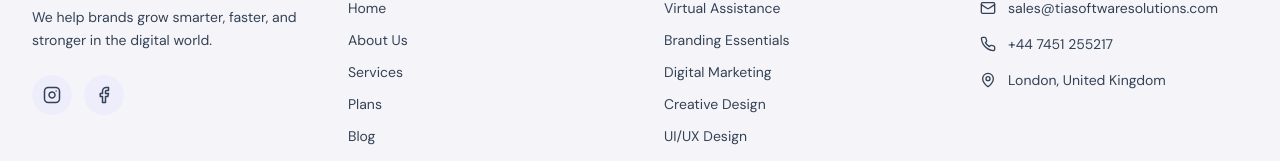
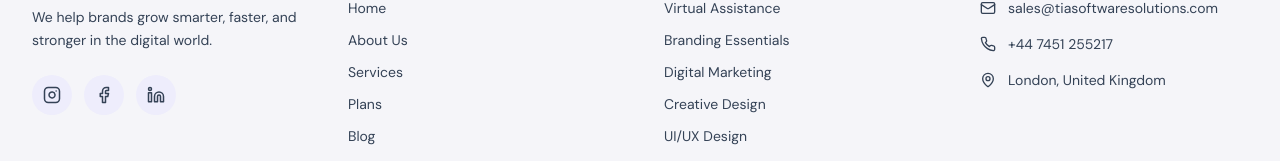
Before and after one commit to Vicky11124/TIA_SOFTWARE_COM, a React (Vite) app: page / in a window 1280 px wide. Shown: the part 6549-6710 px from the top of the page. Built offline with nearby package versions, Linux system fonts and the light colour scheme; no server answers; the database is empty.

Commit message:
feat: add LinkedIn company link to footer and site settings defaults

```diff
--- a/src/components/Footer.tsx
+++ b/src/components/Footer.tsx
@@ -1,5 +1,5 @@
 import { Link } from "react-router-dom";
-import { Instagram, Facebook, Mail, Phone, MapPin } from "lucide-react";
+import { Instagram, Facebook, Mail, Phone, MapPin, Linkedin } from "lucide-react";
 import { useSiteSettings } from "@/hooks/useSiteSettings";
 import logo from "@/assets/logo.webp";
 
@@ -32,6 +32,14 @@ const Footer = () => {
                 className="w-10 h-10 rounded-full bg-accent flex items-center justify-center text-muted-foreground hover:text-primary hover:bg-primary/10 transition-colors"
               >
                 <Facebook size={18} />
+              </a>
+              <a
+                href={settings.linkedin_url}
+                target="_blank"
+                rel="noopener noreferrer"
+                className="w-10 h-10 rounded-full bg-accent flex items-center justify-center text-muted-foreground hover:text-primary hover:bg-primary/10 transition-colors"
+              >
+                <Linkedin size={18} />
               </a>
             </div>
           </div>
--- a/src/hooks/useSiteSettings.ts
+++ b/src/hooks/useSiteSettings.ts
@@ -8,6 +8,7 @@ const defaults: Record<string, string> = {
   address: "London, United Kingdom",
   instagram_url: "https://www.instagram.com/tiasoftwaresolutions/",
   facebook_url: "https://www.facebook.com/profile.php?id=61578643118286",
+  linkedin_url: "https://www.linkedin.com/company/tia-softwares-solutions/",
 };
 
 export function useSiteSettings() {
```
Also changed, not shown: 20 other files (tests, documents, lock files or other folders).
